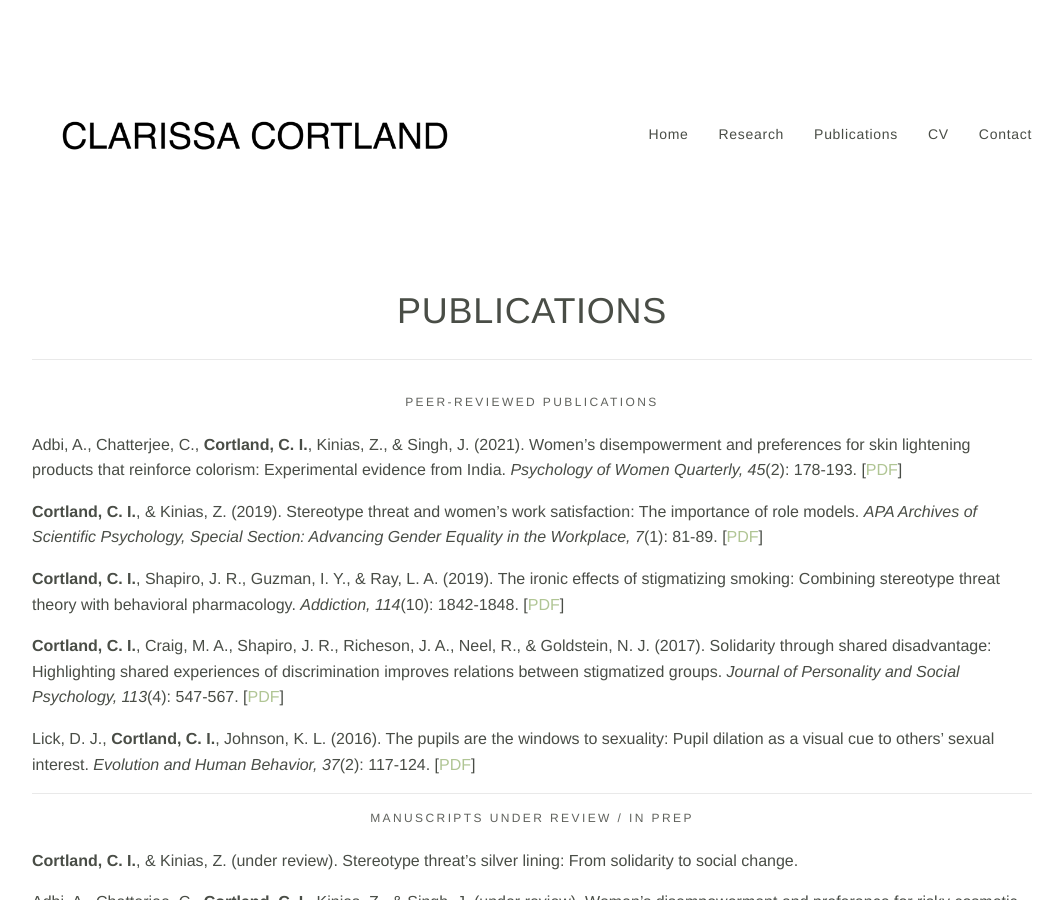
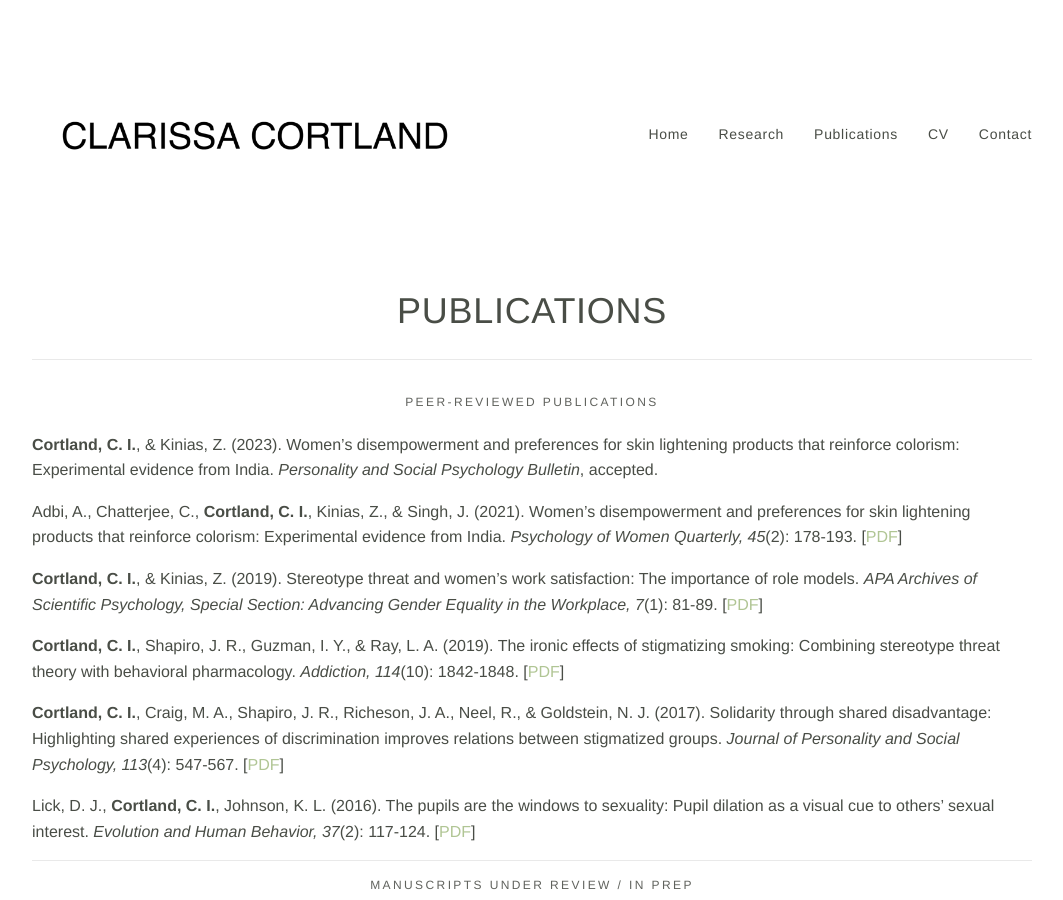
Before and after one commit to clarissacortland/clarissacortland.github.io, a Jekyll site: the page built from pubs.md, in a window 1280 px wide and 900 px high. Shown: the whole window, without its empty margins (108-1171 px from the left). Built offline with Jekyll 4.4.1, drawn with Linux system fonts in a browser that asks for light colours.

Commit message:
Update pubs.md

```diff
--- a/pubs.md
+++ b/pubs.md
@@ -4,6 +4,8 @@ layout: publications
 ---
 
 ### Peer-Reviewed Publications
+
+**Cortland, C. I.**, & Kinias, Z. (2023). Women's disempowerment and preferences for skin lightening products that reinforce colorism: Experimental evidence from India. _Personality and Social Psychology Bulletin_, accepted.
 
 Adbi, A., Chatterjee, C., **Cortland, C. I.**, Kinias, Z., & Singh, J. (2021). Women's disempowerment and preferences for skin lightening products that reinforce colorism: Experimental evidence from India. _Psychology of Women Quarterly, 45_(2): 178-193. \[[PDF](/files/Adbi_Chatterjee_Cortland_Kinias_Singh_PWQ_2021.pdf)\]
 
```
